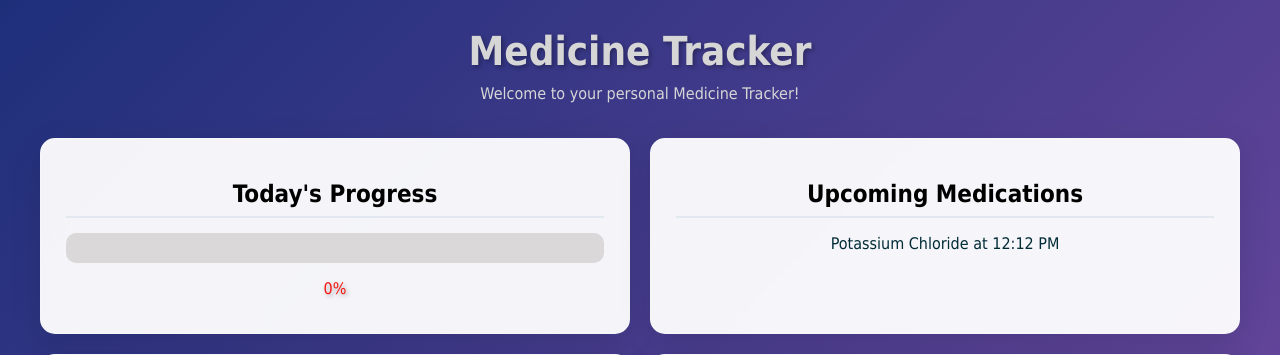
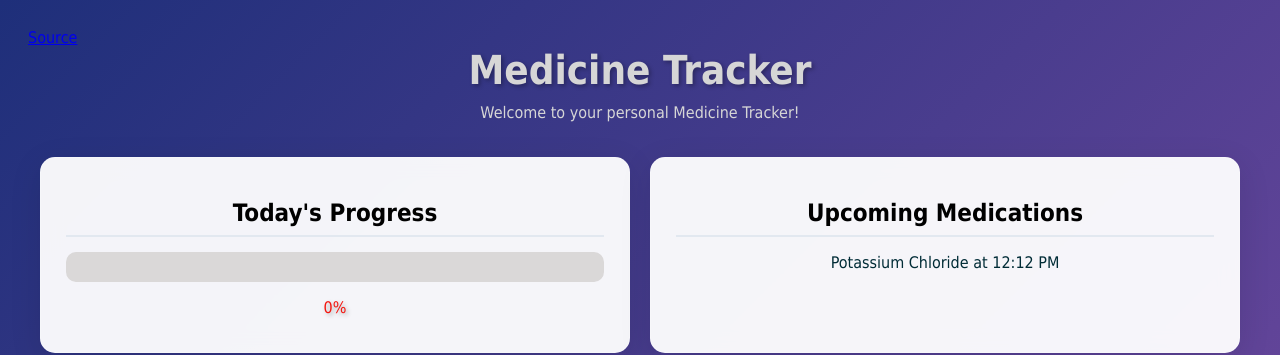
Before and after one commit to ItsElyas/MedHelper, a Flask app: page / in a window 1280 px wide. Shown: the top 355 px of the page. Run offline with Flask 3, Linux system fonts and the light colour scheme; data comes from the database, SQL or seed files in the repository; some libraries are stand-ins or nearby versions.

Commit message:
Update index.html
trying to add it online

```diff
--- a/templates/index.html
+++ b/templates/index.html
@@ -5,6 +5,7 @@
     <meta charset="UTF-8">
     <meta name="viewport" content="width=device-width, initial-scale=1.0">
     <title>MedTracker</title>
+    <a href="https://github.com/ItsElyas/MedHelper">Source</a>
     <link rel="stylesheet" href="{{ url_for('static', filename='styles.css') }}">
 
 </head>
```
